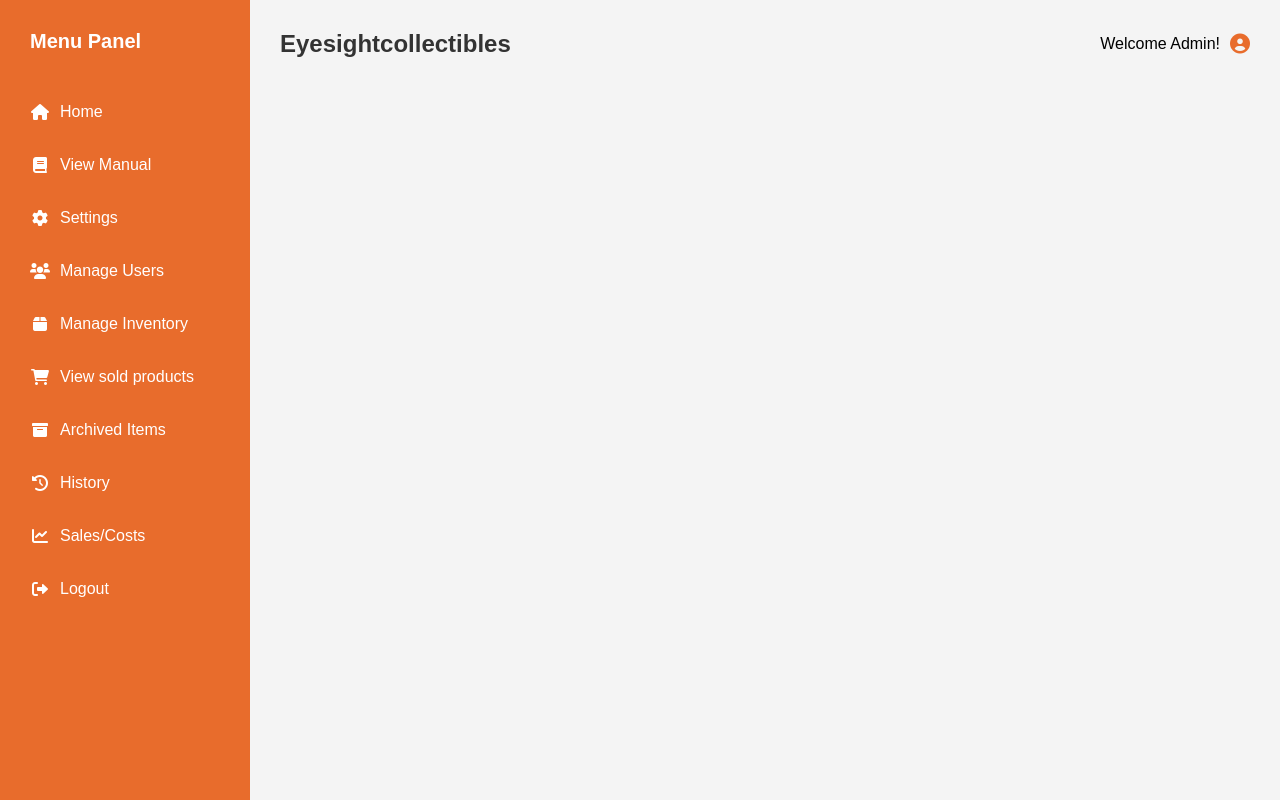
After one commit to LeanderAlmonte/SystemDevelopment, a PHP site: page /Resources/Views/layouts/base.php in a window 1280 px wide. The commit adds this page. Run offline with PHP 8.4, Linux system fonts and the light colour scheme.

Commit message:
Add base.php which includes code for the menu panel, profile, and title so it could be called in other pages

```diff
--- /dev/null
+++ b/Resources/Views/layouts/base.php
@@ -0,0 +1,41 @@
+<!DOCTYPE html>
+<html lang="en">
+<head>
+    <meta charset="UTF-8">
+    <meta name="viewport" content="width=device-width, initial-scale=1.0">
+    <title><?php echo isset($pageTitle) ? $pageTitle . ' - Eyesightcollectibles' : 'Eyesightcollectibles'; ?></title>
+    <base href="/ecommerce/Project/SystemDevelopment/">
+    <link rel="stylesheet" href="assets/css/styles.css">
+    <link rel="stylesheet" href="https://cdnjs.cloudflare.com/ajax/libs/font-awesome/6.0.0/css/all.min.css">
+</head>
+<body>
+    <div class="container">
+        <!-- Menu Panel -->
+        <div class="menu-panel">
+            <h2 class="menu-title">Menu Panel</h2>
+            <ul class="menu-items">
+                <li><a href="Resources/Views/dashboard/home.php" class="<?php echo isset($activePage) && $activePage === 'home' ? 'active' : ''; ?>"><i class="fas fa-home"></i><span>Home</span></a></li>
+                <li><a href="Resources/Views/dashboard/manual.php" class="<?php echo isset($activePage) && $activePage === 'manual' ? 'active' : ''; ?>"><i class="fas fa-book"></i><span>View Manual</span></a></li>
+                <li><a href="Resources/Views/settings/settings.php" class="<?php echo isset($activePage) && $activePage === 'settings' ? 'active' : ''; ?>"><i class="fas fa-cog"></i><span>Settings</span></a></li>
+                <li><a href="Resources/Views/users/users.php" class="<?php echo isset($activePage) && $activePage === 'users' ? 'active' : ''; ?>"><i class="fas fa-users"></i><span>Manage Users</span></a></li>
+                <li><a href="Resources/Views/product/manageInventory.php" class="<?php echo isset($activePage) && $activePage === 'inventory' ? 'active' : ''; ?>"><i class="fas fa-box"></i><span>Manage Inventory</span></a></li>
+                <li><a href="Resources/Views/product/soldProducts.php" class="<?php echo isset($activePage) && $activePage === 'sold' ? 'active' : ''; ?>"><i class="fas fa-shopping-cart"></i><span>View sold products</span></a></li>
+                <li><a href="Resources/Views/product/archivedItems.php" class="<?php echo isset($activePage) && $activePage === 'archived' ? 'active' : ''; ?>"><i class="fas fa-archive"></i><span>Archived Items</span></a></li>
+                <li><a href="Resources/Views/history/history.php" class="<?php echo isset($activePage) && $activePage === 'history' ? 'active' : ''; ?>"><i class="fas fa-history"></i><span>History</span></a></li>
+                <li><a href="Resources/Views/sales/sales.php" class="<?php echo isset($activePage) && $activePage === 'sales' ? 'active' : ''; ?>"><i class="fas fa-chart-line"></i><span>Sales/Costs</span></a></li>
+                <li><a href="logout.php"><i class="fas fa-sign-out-alt"></i><span>Logout</span></a></li>
+            </ul>
+        </div>
+
+        <!-- Main Content -->
+        <div class="main-content">
+            <div class="header">
+                <h1 class="brand">Eyesightcollectibles</h1>
+                <div class="welcome-text">Welcome Admin! <i class="fas fa-user-circle"></i></div>
+            </div>
+
+            <?php if (isset($content)) echo $content; ?>
+        </div>
+    </div>
+</body>
+</html>
```
Also changed, not shown: Resources/Views/dashboard/home.php (+6 -43 lines).
